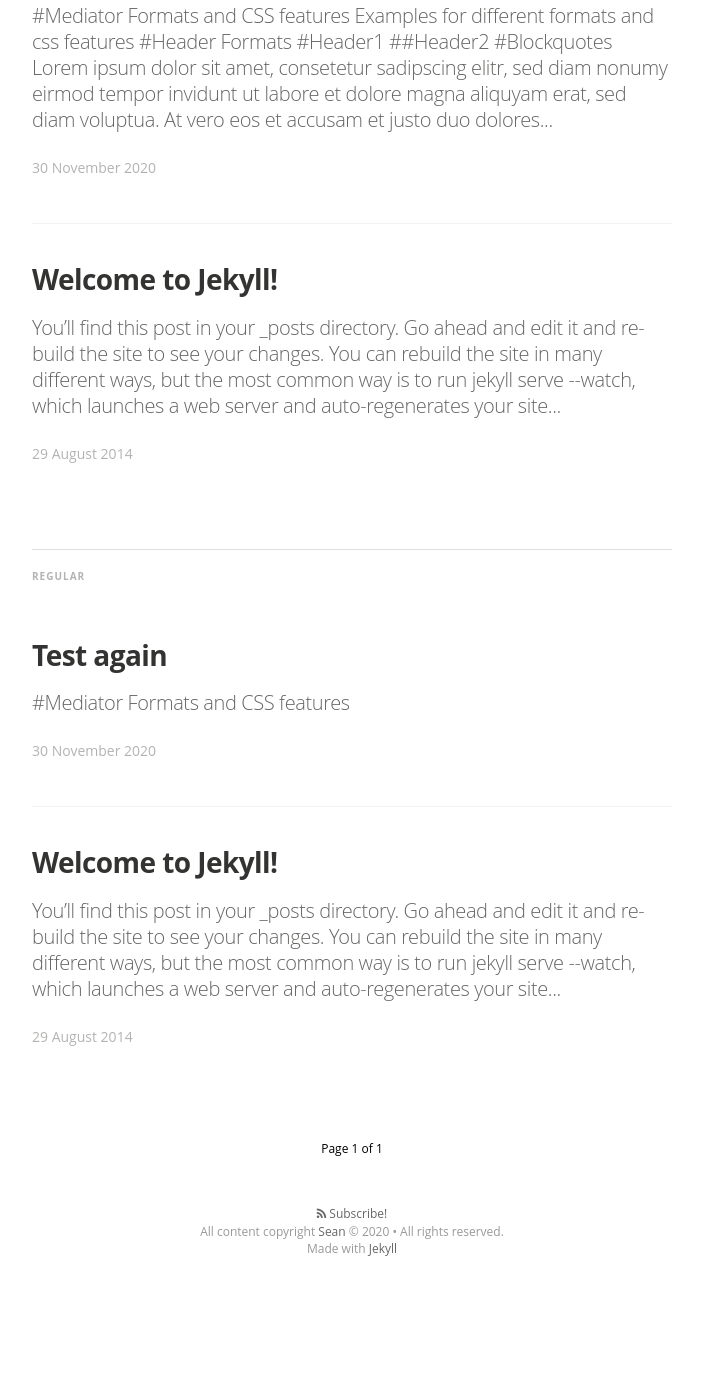
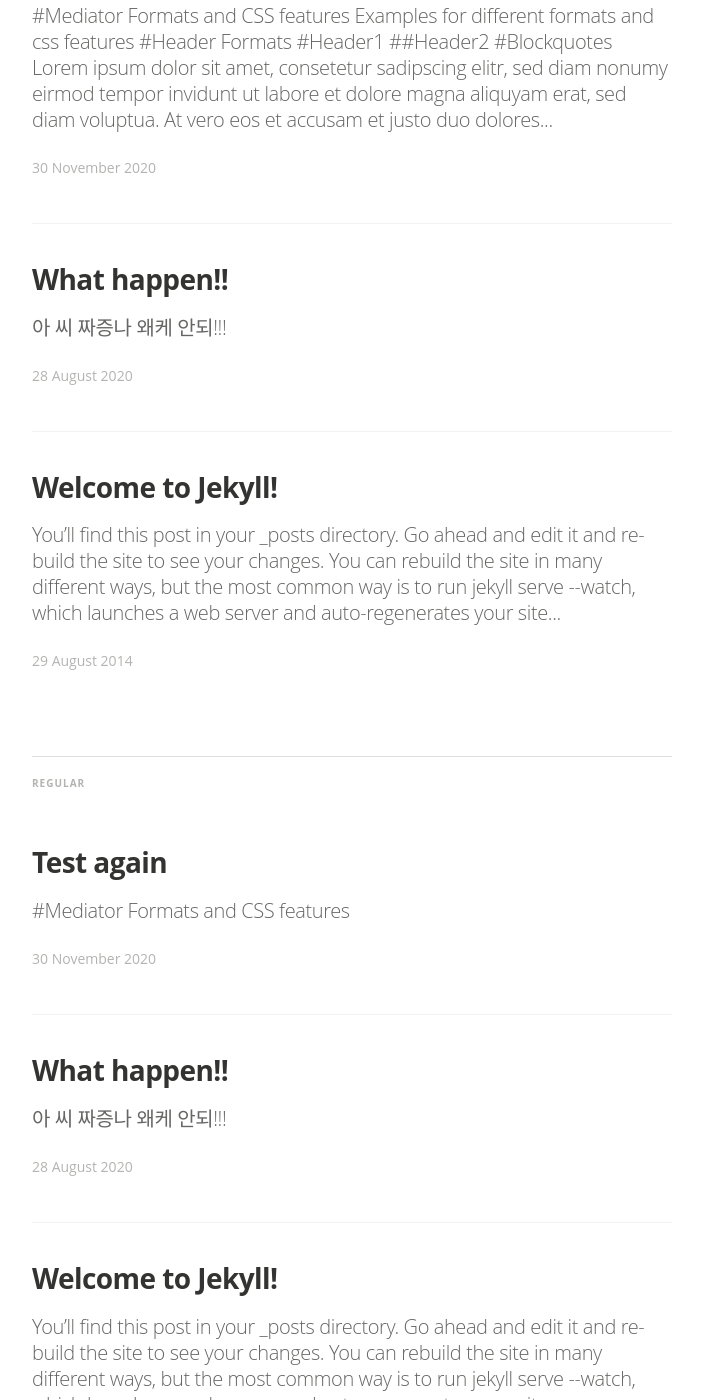
Before and after one commit to newkidsean/newkidsean.github.io, a Jekyll site: the page built from index.html, in a window 1280 px wide and 1400 px high, scrolled down 850 px. Shown: the whole window, without its empty margins (288-991 px from the left). Built offline with Jekyll 4.4.1, drawn with Linux system fonts in a browser that asks for light colours; nearby versions of some CDN libraries; some web fonts are replaced; the list of posts is cut into pages by our own code; before the commit the page ends 2156 px from its top, so only the background shows below that.

Commit message:
2nd test

```diff
--- a/_posts/2020-08-28 Test Posting.md
+++ b/_posts/2020-08-28 Test Posting.markdown
@@ -8,3 +8,4 @@ image: /assets/article_images/2014-11-30-mediator_features/night-track.JPG
 image2: /assets/article_images/2014-11-30-mediator_features/night-track-mobile.JPG
 ---
 시험삼아 올려보는 포스팅
+이건 왜이래?
--- /dev/null
+++ b/_posts/2020-08-28-whathappen.markdown
@@ -0,0 +1,9 @@
+---
+layout: post
+title:  "What happen!!"
+date:   2020-08-28
+categories: jekyll update
+tags: featured
+image: /assets/article_images/2014-08-29-welcome-to-jekyll/desktop.JPG
+---
+아 씨 짜증나 왜케 안되!!!
```
